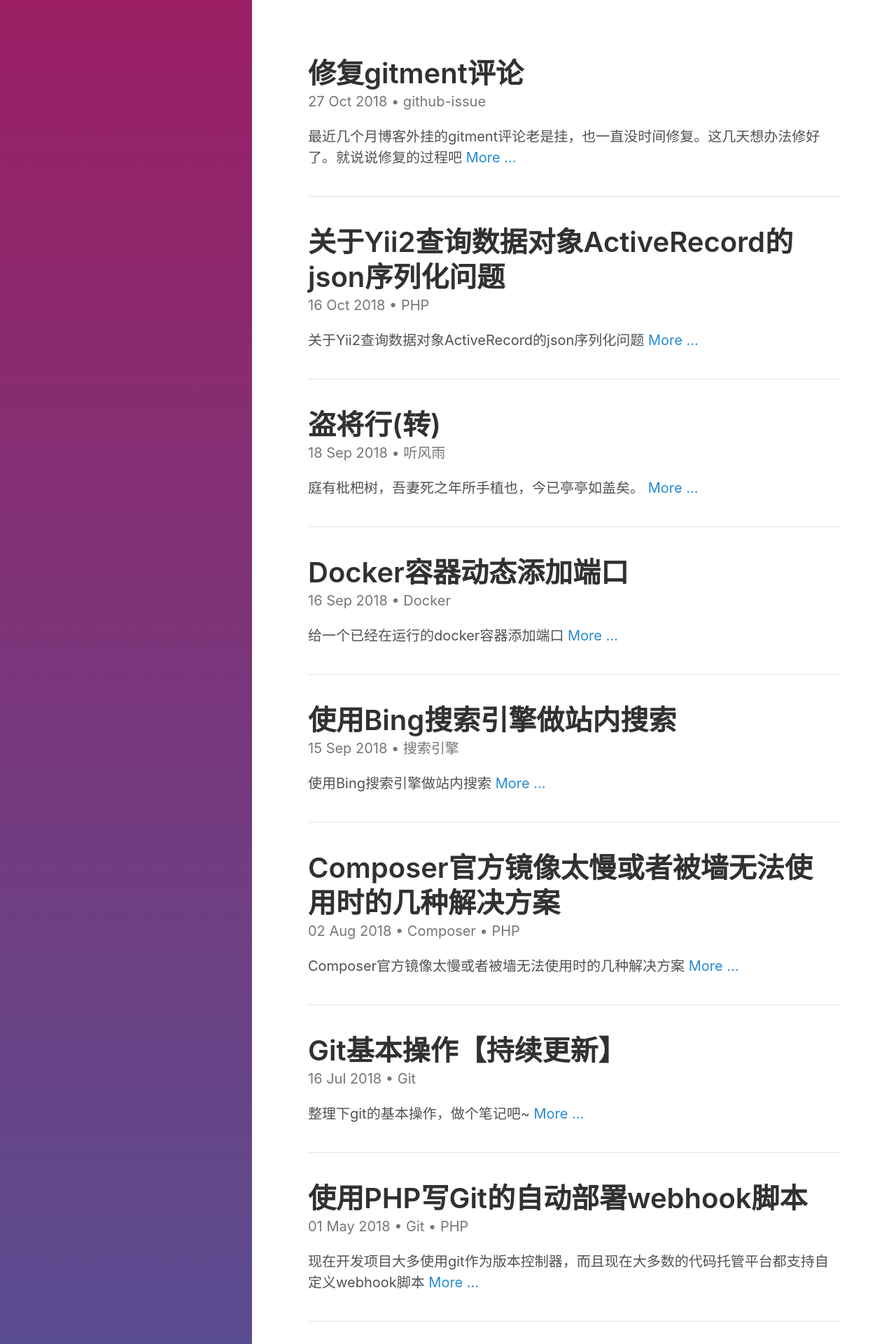
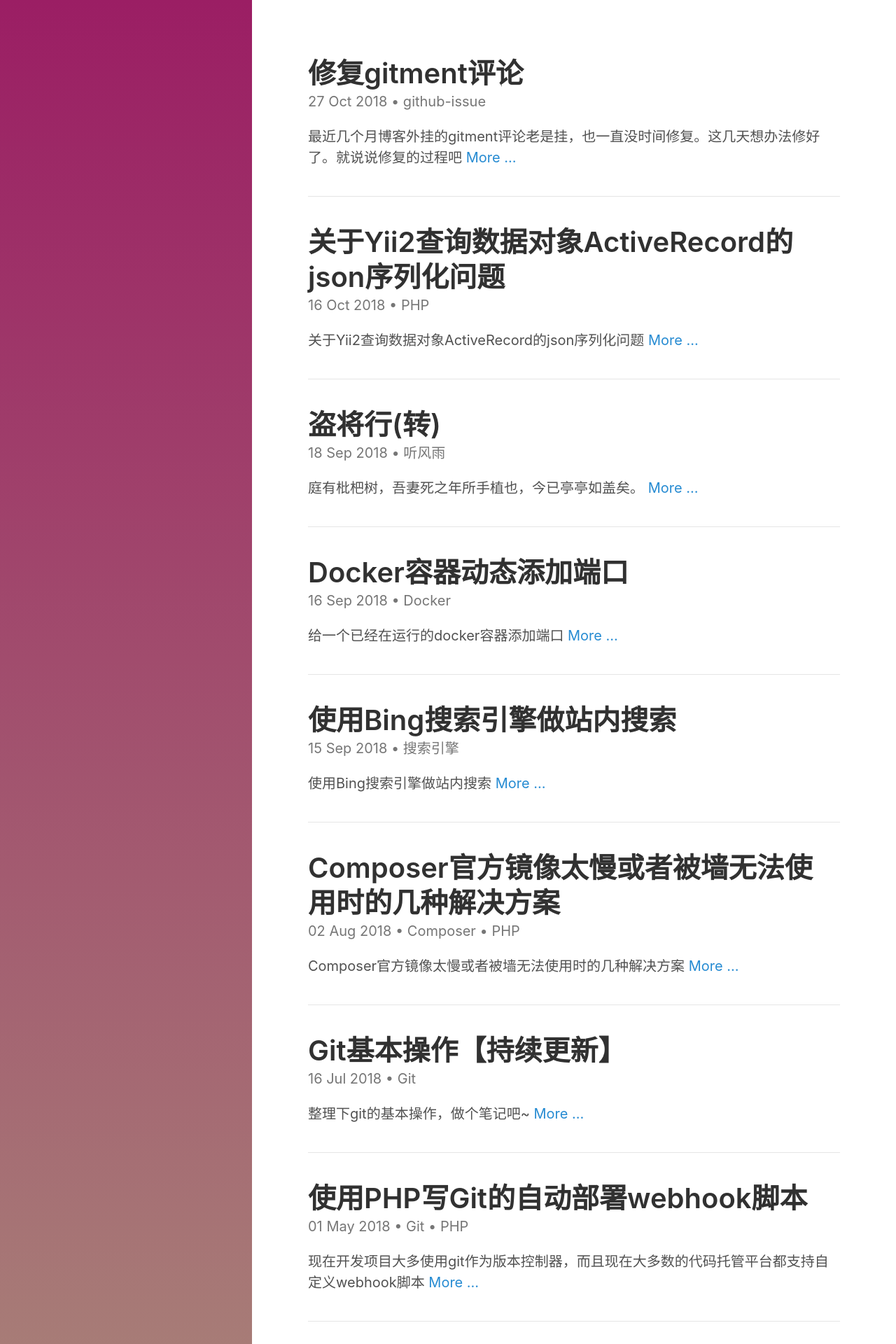
Before and after one commit to heropoo/heropoo.github.io, a Jekyll site: the page built from index.html, in a window 1280 px wide. Shown: the top 1920 px of the page at 70% size. Built offline with Jekyll 4.4.1, drawn with Linux system fonts in a browser that asks for light colours; the list of posts is cut into pages by our own code.

Commit message:
theme color

```diff
--- a/_sass/hydeout/_layout.scss
+++ b/_sass/hydeout/_layout.scss
@@ -22,12 +22,14 @@
   we want the sidebar or header to stretch.
 */
 
-//    background-image: linear-gradient(to bottom, #9b1e64, #2177b8);
-
 body {
   color: rgba(255,255,255,.75);
   background-color: $sidebar-bg-color;
-  background-image: linear-gradient(to bottom, #9b1e64, #2177b8);
+  // background-image: linear-gradient(
+  //   to bottom,
+  //   lighten($sidebar-bg-color, 7%),
+  //   darken($sidebar-bg-color, 7%));
+  background-image: linear-gradient(to bottom, #9b1e64, #b2cf87);
   display: flex;
   flex-direction: column;
   min-width: 100vw;
```
